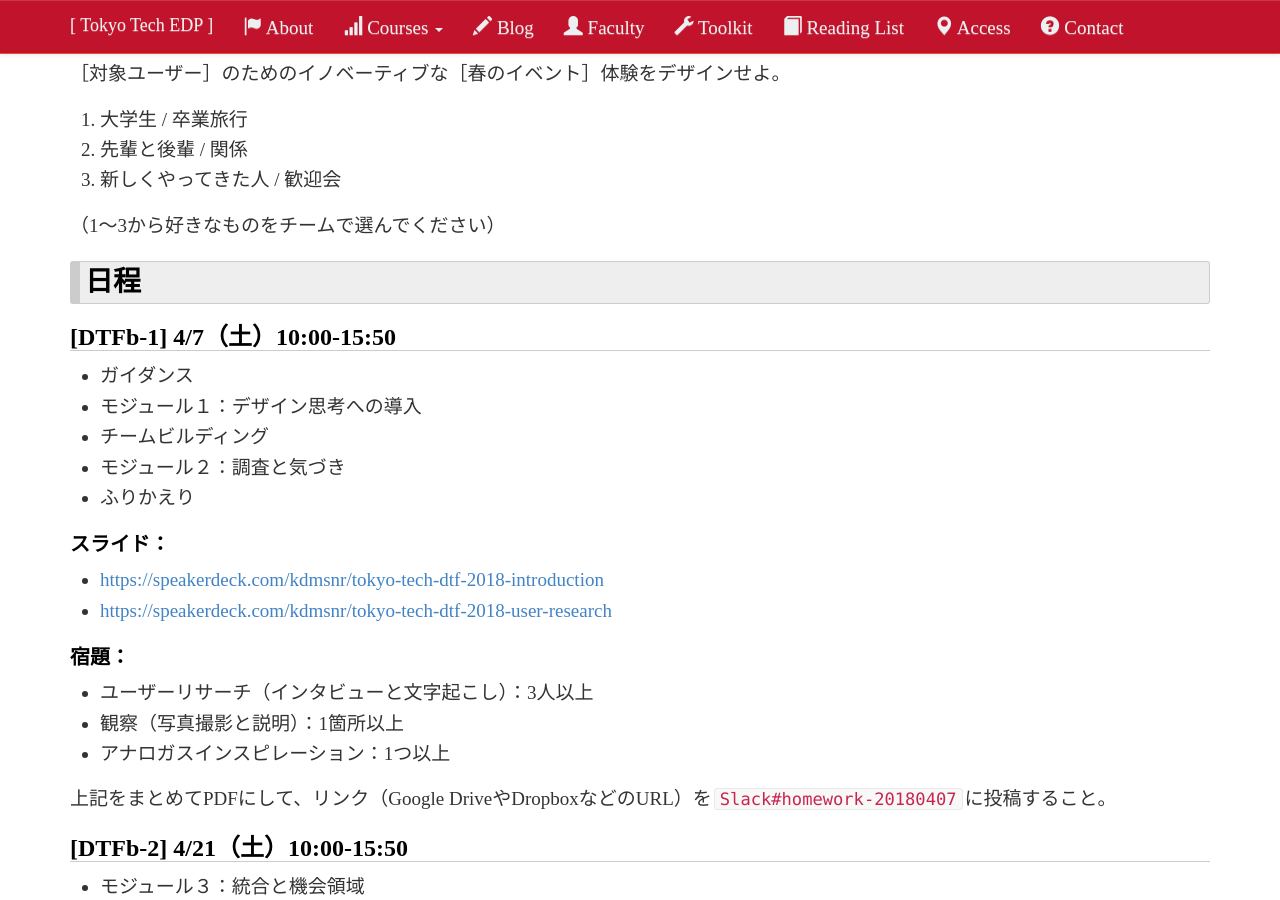
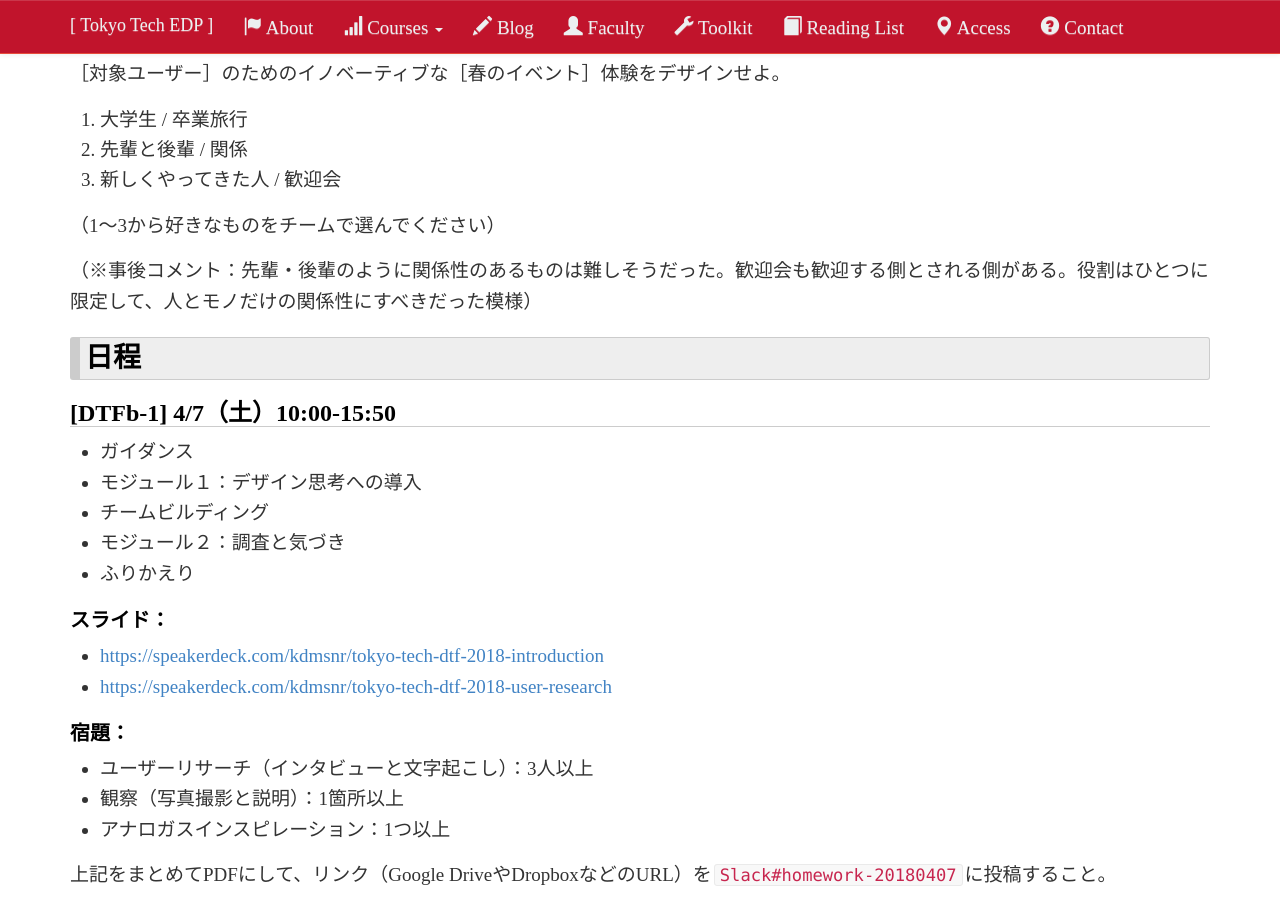
Before and after one commit to titech-edp/titech-edp.github.io, a Jekyll site: the page built from 2018-dtf-b/index.md, in a window 1280 px wide and 900 px high, scrolled down 894 px. Built offline with Jekyll 4.4.1, drawn with Linux system fonts in a browser that asks for light colours; nearby versions of some CDN libraries; library files that are not in the unit come from our copies.

Commit message:
add comment

```diff
--- a/2018-dtf-b/index.md
+++ b/2018-dtf-b/index.md
@@ -22,6 +22,8 @@ title: 2018年度「デザイン思考基礎b」
 3. 新しくやってきた人 / 歓迎会
 
 （1〜3から好きなものをチームで選んでください）
+
+（※事後コメント：先輩・後輩のように関係性のあるものは難しそうだった。歓迎会も歓迎する側とされる側がある。役割はひとつに限定して、人とモノだけの関係性にすべきだった模様）
 
 # 日程
 
```
